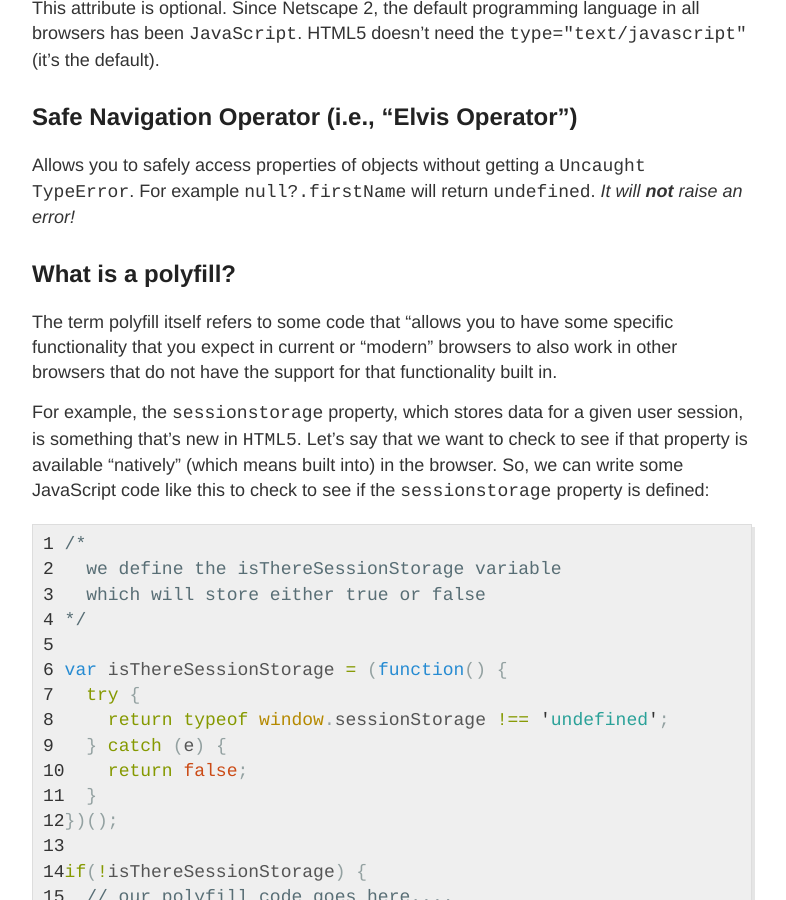
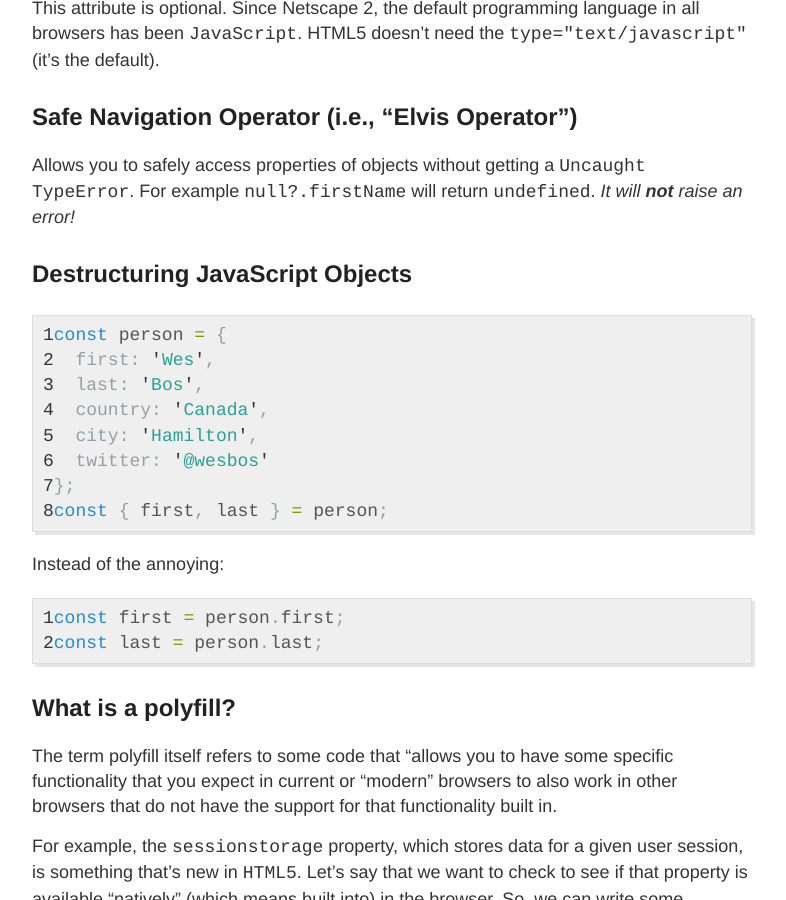
Before and after one commit to gutucristian/gutucristian.github.io, a Jekyll site: the page built from _posts/2020-01-11-Front-End-Development.md, in a window 1280 px wide and 900 px high, scrolled down 1090 px. Shown: the whole window, without its empty margins (248-1034 px from the left). Built offline with Jekyll 4.4.1, drawn with Linux system fonts in a browser that asks for light colours; our own code applies the rules of GitHub Pages for plain Markdown files.

Commit message:
Update 2020-01-11-Front-End-Development.md

```diff
--- a/_posts/2020-01-11-Front-End-Development.md
+++ b/_posts/2020-01-11-Front-End-Development.md
@@ -21,8 +21,26 @@ This attribute is optional. Since Netscape 2, the default programming language i
 ## Safe Navigation Operator (i.e., "Elvis Operator")
 Allows you to safely access properties of objects without getting a `Uncaught TypeError`. For example `null?.firstName` will return `undefined`. _It will __not__ raise an error!_
 
+## Destructuring JavaScript Objects
+{% highlight javascript linenos %}
+const person = {
+  first: 'Wes',
+  last: 'Bos',
+  country: 'Canada',
+  city: 'Hamilton',
+  twitter: '@wesbos'
+};
+const { first, last } = person;
+{% endhighlight %}
+
+Instead of the annoying:
+
+{% highlight javascript linenos %}
+const first = person.first;
+const last = person.last;
+{% endhighlight %}
+
 ## What is a polyfill?
-
 The term polyfill itself refers to some code that "allows you to have some specific functionality that you expect in current or “modern” browsers to also work in other browsers that do not have the support for that functionality built in.
 
 For example, the `sessionstorage` property, which stores data for a given user session, is something that’s new in `HTML5`. Let’s say that we want to check to see if that property is available “natively” (which means built into) in the browser. So, we can write some JavaScript code like this to check to see if the `sessionstorage` property is defined:
```
